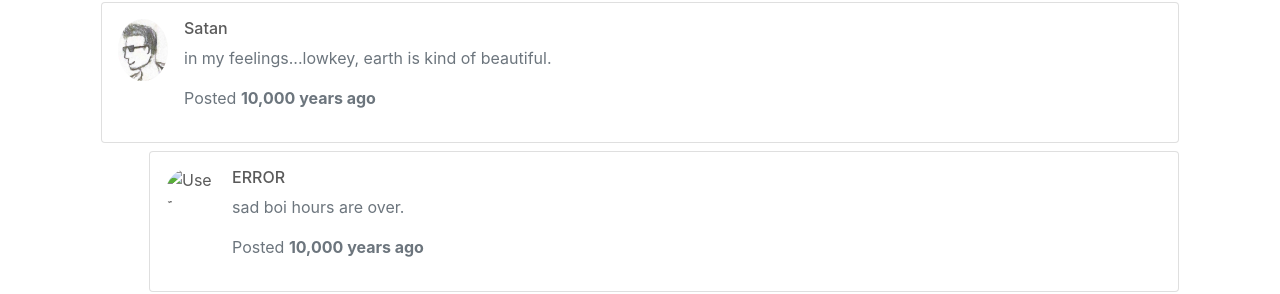
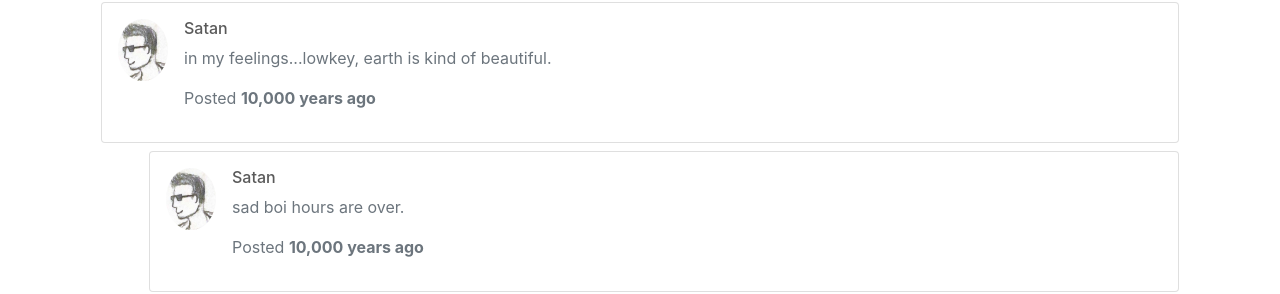
Before and after one commit to BenHyatt/BenHyatt.github.io, a plain HTML site: page index.html in a window 1280 px wide. Shown: the part 4674-4968 px from the top of the page. Drawn offline with nearby package versions, Linux system fonts and the light colour scheme.

Commit message:
Update index.html

```diff
--- a/index.html
+++ b/index.html
@@ -207,7 +207,7 @@
 <div class="card mb-2 ml-5"><div class="card-body p-2 p-sm-3"><div class="media forum-item"><img src="Death.jpg" class="mr-3 rounded-circle" width="50" alt="User" /><div class="media-body"><h6>Death</h6><p class="text-secondary">Status Updated to Hungry.</p><p class="text-muted">Posted <span class="text-secondary font-weight-bold">10,000 years ago</span></p></div></div></div></div>
 <div class="card mb-2 ml-5"><div class="card-body p-2 p-sm-3"><div class="media forum-item"><img src="Satan.jpg" class="mr-3 rounded-circle" width="50" alt="User" /><div class="media-body"><h6>Satan</h6><p class="text-secondary">travelling with the fam. see you soon. ✈</p><p class="text-muted">Posted <span class="text-secondary font-weight-bold">10,000 years ago</span></p></div></div></div></div>
 <div class="card mb-2"><div class="card-body p-2 p-sm-3"><div class="media forum-item"><img src="Satan.jpg" class="mr-3 rounded-circle" width="50" alt="User" /><div class="media-body"><h6>Satan</h6><p class="text-secondary">in my feelings...lowkey, earth is kind of beautiful. </p><p class="text-muted">Posted <span class="text-secondary font-weight-bold">10,000 years ago</span></p></div></div></div></div>
-<div class="card mb-2 ml-5"><div class="card-body p-2 p-sm-3"><div class="media forum-item"><img src="ERROR" class="mr-3 rounded-circle" width="50" alt="User" /><div class="media-body"><h6>ERROR</h6><p class="text-secondary">sad boi hours are over. </p><p class="text-muted">Posted <span class="text-secondary font-weight-bold">10,000 years ago</span></p></div></div></div></div>
+<div class="card mb-2 ml-5"><div class="card-body p-2 p-sm-3"><div class="media forum-item"><img src="Satan.jpg" class="mr-3 rounded-circle" width="50" alt="User" /><div class="media-body"><h6>Satan</h6><p class="text-secondary">sad boi hours are over. </p><p class="text-muted">Posted <span class="text-secondary font-weight-bold">10,000 years ago</span></p></div></div></div></div>
 <div class="card mb-2"><div class="card-body p-2 p-sm-3"><div class="media forum-item"><img src="Adam.jpg" class="mr-3 rounded-circle" width="50" alt="User" /><div class="media-body"><h6>Adam</h6><p class="text-secondary">Wow, I’m missing a rib. Tee hee</p><p class="text-muted">Posted <span class="text-secondary font-weight-bold">10,000 years ago</span></p></div></div></div></div>
 <div class="card mb-2"><div class="card-body p-2 p-sm-3"><div class="media forum-item"><img src="Eve.jpg" class="mr-3 rounded-circle" width="50" alt="User" /><div class="media-body"><h6>Eve</h6><p class="text-secondary">No cap. Just woke up and saw the finest chick I’ve ever seen.</p><p class="text-muted">Posted <span class="text-secondary font-weight-bold">10,000 years ago</span></p></div></div></div></div>
 <div class="card mb-2 ml-5"><div class="card-body p-2 p-sm-3"><div class="media forum-item"><img src="Eve.jpg" class="mr-3 rounded-circle" width="50" alt="User" /><div class="media-body"><h6>Eve</h6><p class="text-secondary">Update: It was just a reflection of myself. It’s rough out here.</p><p class="text-muted">Posted <span class="text-secondary font-weight-bold">10,000 years ago</span></p></div></div></div></div>
```
